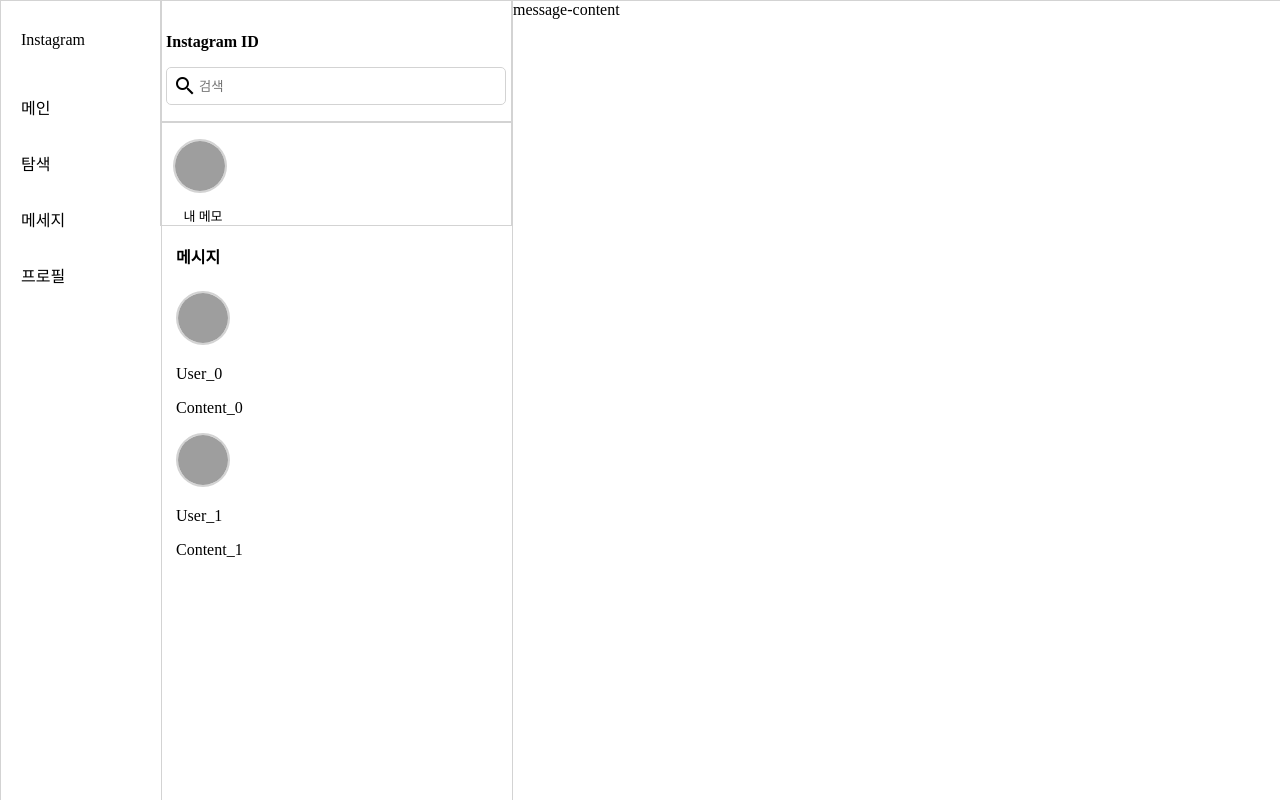
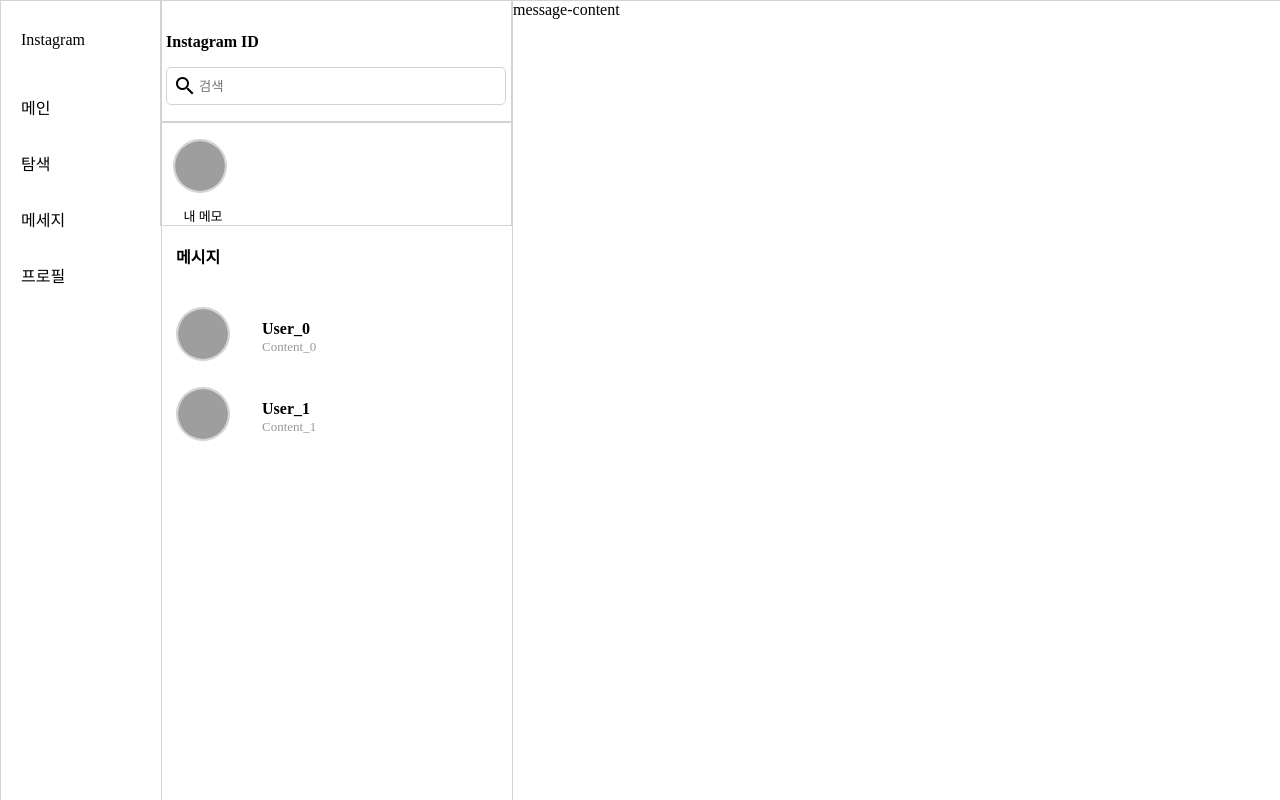
Before and after one commit to CHOSSEANG/lutis-instagram, a plain HTML site: page message/index.html in a window 1280 px wide. Drawn offline with Linux system fonts and the light colour scheme; grey boxes are pictures that could not be loaded.

Commit message:
메세지 > 메세지창 리스트 구현

```diff
--- a/message/script.js
+++ b/message/script.js
@@ -21,7 +21,9 @@ function createMessageList(num){
         textEl.append(textContentEl);
         textUserEl.innerText='User_' + i;
         textContentEl.innerText='Content_' + i;
+        textEl.classList.add('message-box-text');
         messageEl.append(textEl);
+        messageEl.classList.add('message-box');
 
         // 메세지 list에 메세지 div 추가
         msgListEl.append(messageEl);
--- a/message/styles.css
+++ b/message/styles.css
@@ -105,3 +105,33 @@
     border-radius: 50%;
     border:2px solid lightgray;
 }
+
+.message-box{
+    display:flex;
+    height: 4em;
+    justify-items: center;
+    margin-top: 1em;
+    margin-bottom: 1em;
+}
+
+.message-box-text{
+    display:flex;
+    flex-direction: column;
+    justify-content: center;
+    margin-left:2em;
+}
+
+
+.message-box-text > p{
+    height: 30%;
+    margin: 0;
+}
+
+.message-box-text > p:first-child{
+    font-weight: bold;
+}
+
+.message-box-text > p:last-child{
+    font-size: small;
+    color: #999999;
+}
```
